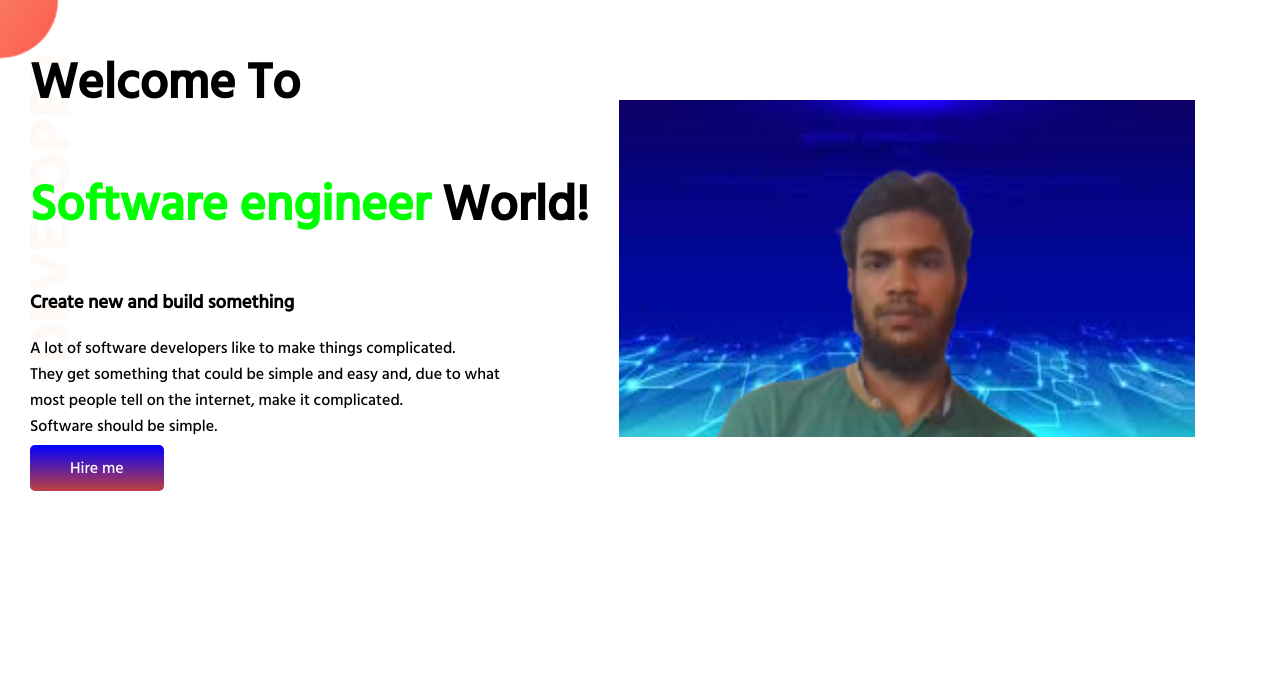
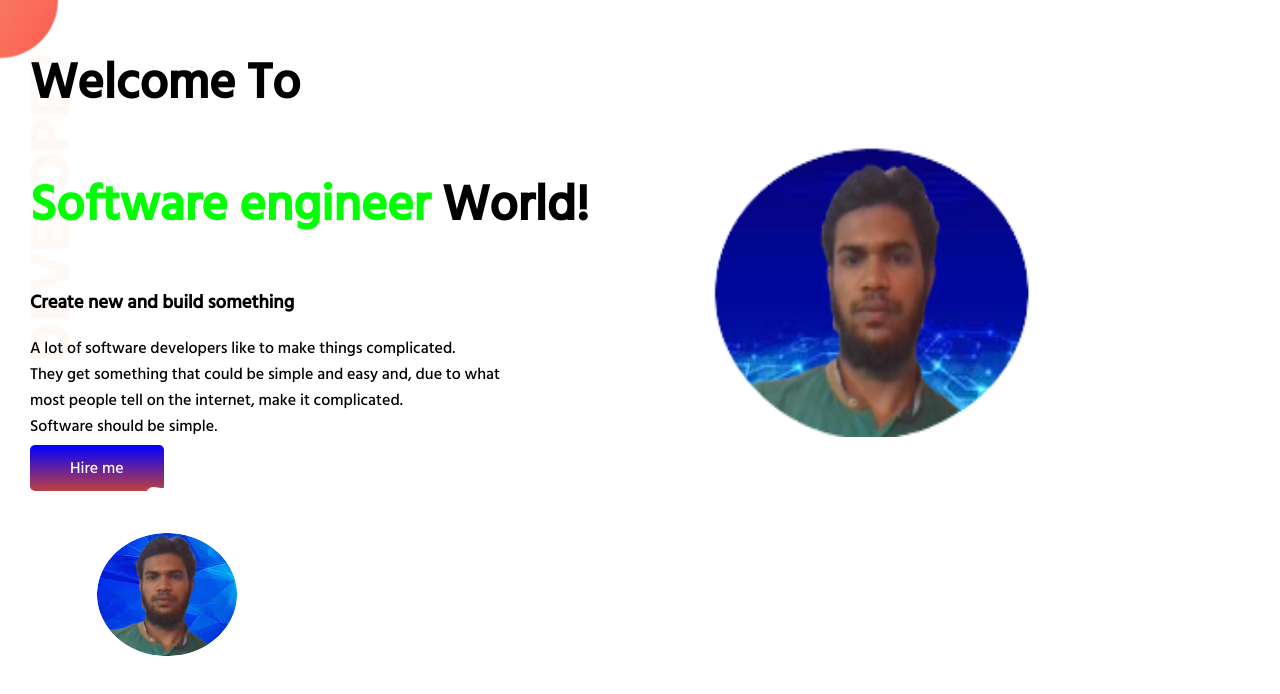
Before and after one commit to jahid123978/protfolio_website, a plain HTML site: page index.html in a window 1280 px wide. Drawn offline with Linux system fonts and the light colour scheme.

Commit message:
new added

```diff
--- a/index.html
+++ b/index.html
@@ -24,7 +24,15 @@
         </div>
 
         <div class="half-width">
-            <img src="new_picture-0.png" alt="">
+            <img src="fir-0.png" alt="">
+        </div>
+    </section>
+    <section>
+        <div>
+            <img src="pic-0.png" alt="">
+        </div>
+        <div>
+
         </div>
     </section>
 </body>
```
Also changed, not shown: fir-0.png (added), pic-0.png (added), 2 other files.
